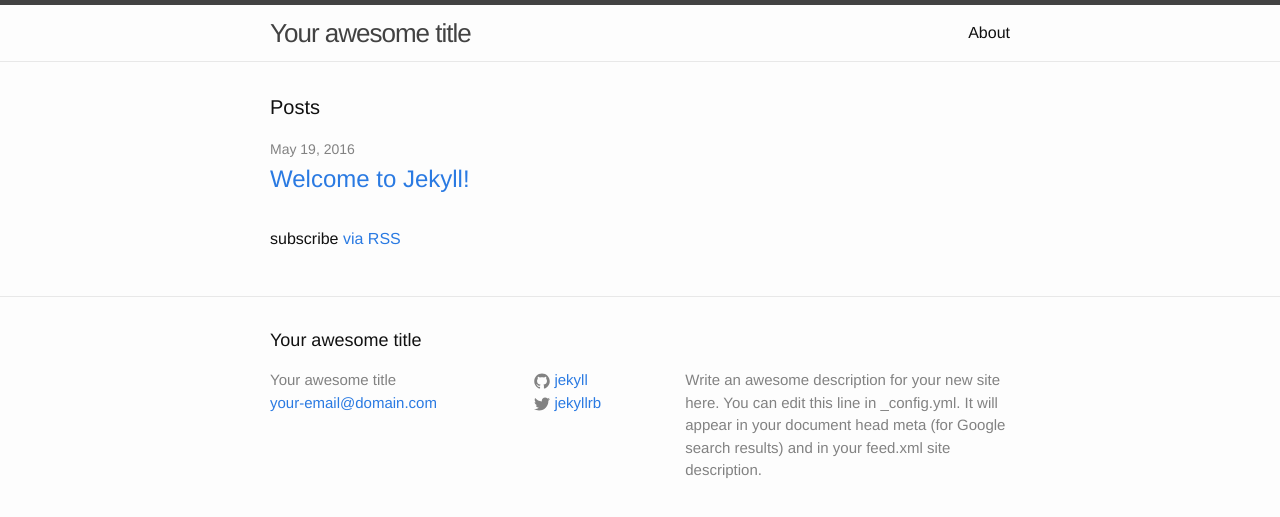
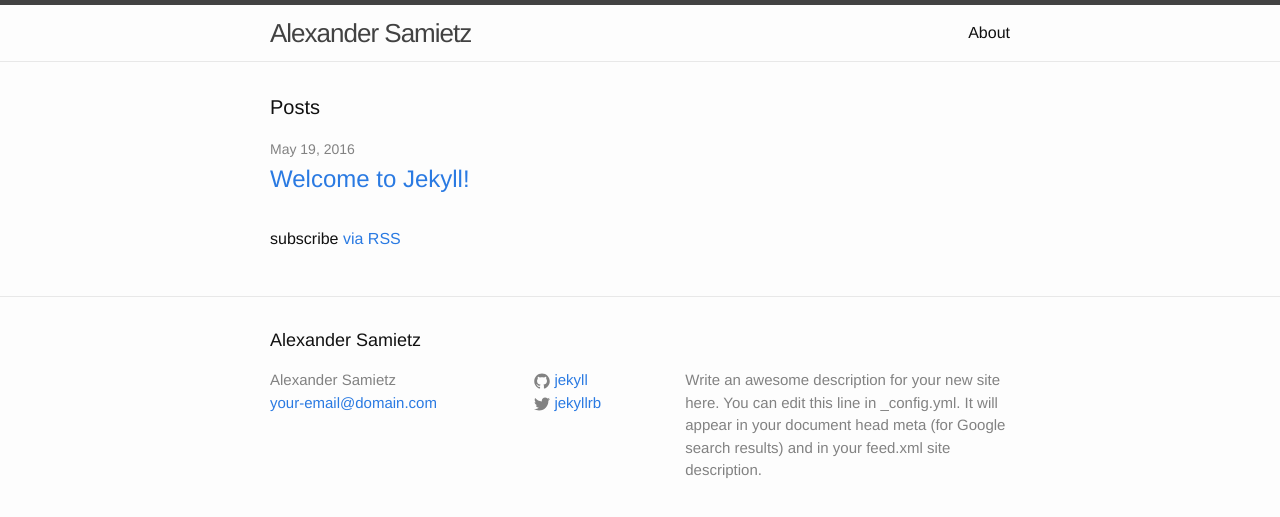
Before and after one commit to asamietz/asamietz.github.io, a Jekyll site: the page built from index.html, in a window 1280 px wide. Shown: the top 517 px of the page. Built offline with Jekyll 4.4.1, drawn with Linux system fonts in a browser that asks for light colours.

Commit message:
Update _config.yml

```diff
--- a/_config.yml
+++ b/_config.yml
@@ -6,7 +6,7 @@
 # 'jekyll serve'. If you change this file, please restart the server process.
 
 # Site settings
-title: Your awesome title
+title: Alexander Samietz
 email: your-email@domain.com
 description: > # this means to ignore newlines until "baseurl:"
   Write an awesome description for your new site here. You can edit this
```
